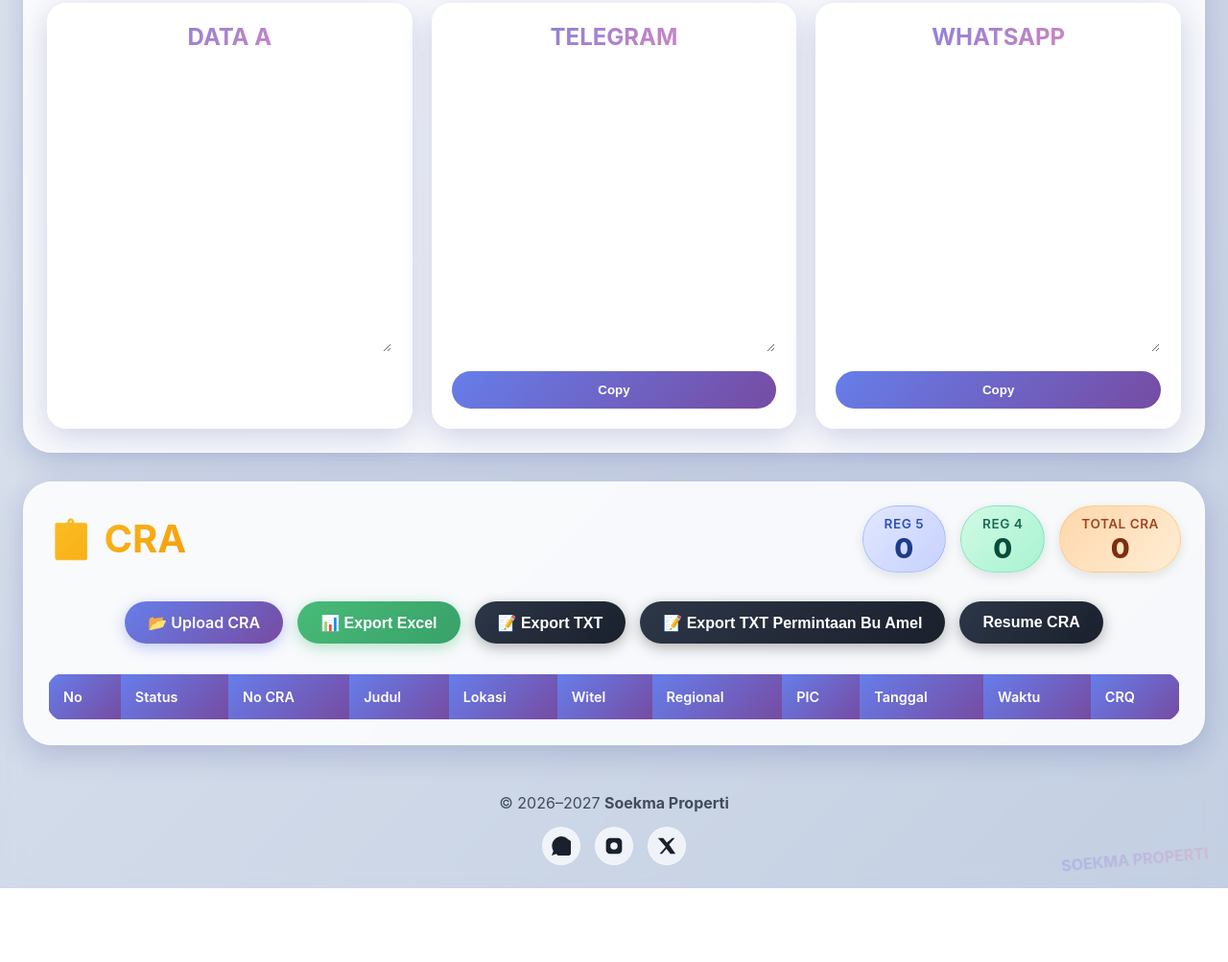
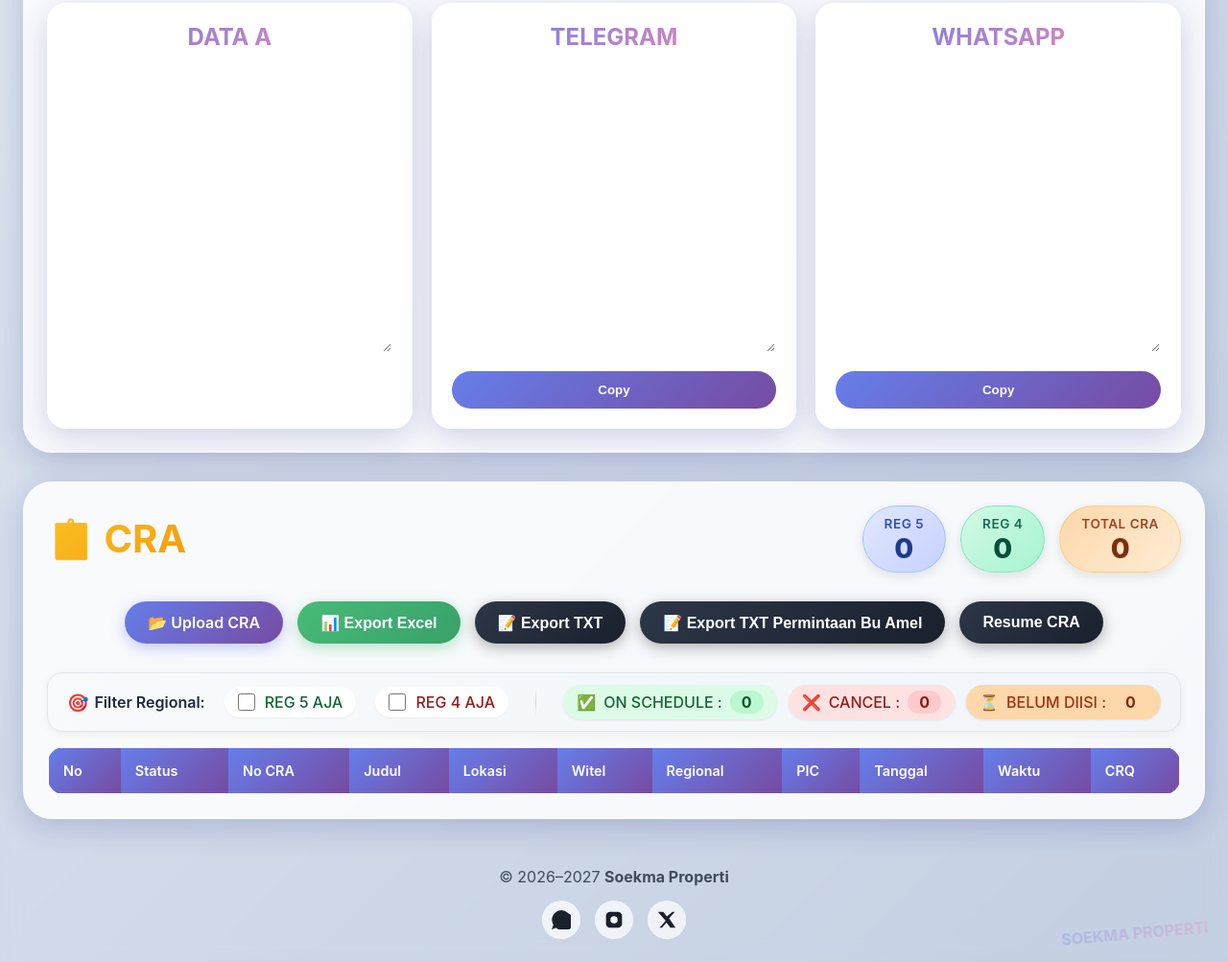
Before and after one commit to surv-cel/laporanarea, a plain HTML site: page index.html in a window 1280 px wide. Shown: the part 2260-3263 px from the top of the page at 96% size. Before the commit the page ends 3186 px from the top, so only its background shows below. Drawn offline with Linux system fonts and the light colour scheme; no server answers.

Commit message:
Update index.html

```diff
--- a/index.html
+++ b/index.html
@@ -430,6 +430,44 @@ Witel : KEDIRI
     <button id="btnResumeCRA" class="btn dark">Resume CRA</button>
   </div>
 
+
+  <!-- TAMBAHAN CHECKBOX FILTER REGIONAL DENGAN STATISTIK MINI -->
+<div class="cra-filter" style="margin: 15px 0; padding: 12px 20px; background: linear-gradient(135deg, #f8fafc 0%, #f1f5f9 100%); border-radius: 16px; display: flex; gap: 20px; align-items: center; flex-wrap: wrap; box-shadow: 0 2px 8px rgba(0,0,0,0.05); border: 1px solid rgba(203, 213, 225, 0.5);">
+  <span style="font-weight: 600; color: #1e293b; display: flex; align-items: center; gap: 6px;">
+    <span style="font-size: 18px;">🎯</span> Filter Regional:
+  </span>
+  <label style="display: flex; align-items: center; gap: 10px; cursor: pointer; padding: 6px 14px; background: white; border-radius: 40px; transition: all 0.2s; box-shadow: 0 1px 2px rgba(0,0,0,0.05);" onmouseover="this.style.background='#e6f7e6'" onmouseout="this.style.background='white'">
+    <input type="checkbox" id="filterReg5" style="width: 18px; height: 18px; cursor: pointer; accent-color: #22c55e;">
+    <span style="font-weight: 500; color: #166534;">REG 5 AJA</span>
+  </label>
+  <label style="display: flex; align-items: center; gap: 10px; cursor: pointer; padding: 6px 14px; background: white; border-radius: 40px; transition: all 0.2s; box-shadow: 0 1px 2px rgba(0,0,0,0.05);" onmouseover="this.style.background='#fee2e2'" onmouseout="this.style.background='white'">
+    <input type="checkbox" id="filterReg4" style="width: 18px; height: 18px; cursor: pointer; accent-color: #ef4444;">
+    <span style="font-weight: 500; color: #991b1b;">REG 4 AJA</span>
+  </label>
+
+  <!-- DIVIDER VERTICAL -->
+  <div style="width: 1px; height: 30px; background: linear-gradient(to bottom, transparent, #cbd5e1, transparent); margin: 0 8px;"></div>
+
+  <!-- STATISTIK MINI -->
+  <div id="craMiniStats" style="display: flex; gap: 12px; margin-left: auto; align-items: center;">
+    <div class="cra-stat-mini on-schedule" style="display: flex; align-items: center; gap: 8px; padding: 6px 14px; background: #dcfce7; border-radius: 40px; box-shadow: 0 1px 3px rgba(0,0,0,0.08); transition: transform 0.2s, box-shadow 0.2s;" onmouseover="this.style.transform='translateY(-1px)'; this.style.boxShadow='0 4px 8px rgba(0,0,0,0.12)'" onmouseout="this.style.transform='translateY(0)'; this.style.boxShadow='0 1px 3px rgba(0,0,0,0.08)'">
+      <span style="font-size: 16px;">✅</span>
+      <span style="font-weight: 500; color: #166534;">ON SCHEDULE :</span>
+      <span id="miniOnSchedule" style="font-weight: 700; color: #14532d; background: #bbf7d0; padding: 2px 10px; border-radius: 30px; min-width: 35px; text-align: center;">0</span>
+    </div>
+    <div class="cra-stat-mini cancel" style="display: flex; align-items: center; gap: 8px; padding: 6px 14px; background: #fee2e2; border-radius: 40px; box-shadow: 0 1px 3px rgba(0,0,0,0.08); transition: transform 0.2s, box-shadow 0.2s;" onmouseover="this.style.transform='translateY(-1px)'; this.style.boxShadow='0 4px 8px rgba(0,0,0,0.12)'" onmouseout="this.style.transform='translateY(0)'; this.style.boxShadow='0 1px 3px rgba(0,0,0,0.08)'">
+      <span style="font-size: 16px;">❌</span>
+      <span style="font-weight: 500; color: #991b1b;">CANCEL :</span>
+      <span id="miniCancel" style="font-weight: 700; color: #7f1d1d; background: #fecaca; padding: 2px 10px; border-radius: 30px; min-width: 35px; text-align: center;">0</span>
+    </div>
+    <div class="cra-stat-mini belum" style="display: flex; align-items: center; gap: 8px; padding: 6px 14px; background: #fed7aa; border-radius: 40px; box-shadow: 0 1px 3px rgba(0,0,0,0.08); transition: transform 0.2s, box-shadow 0.2s;" onmouseover="this.style.transform='translateY(-1px)'; this.style.boxShadow='0 4px 8px rgba(0,0,0,0.12)'" onmouseout="this.style.transform='translateY(0)'; this.style.boxShadow='0 1px 3px rgba(0,0,0,0.08)'">
+      <span style="font-size: 16px;">⏳</span>
+      <span style="font-weight: 500; color: #9a3412;">BELUM DIISI :</span>
+      <span id="miniBelum" style="font-weight: 700; color: #7c2d12; background: #fed7aa; padding: 2px 10px; border-radius: 30px; min-width: 35px; text-align: center;">0</span>
+    </div>
+  </div>
+</div>
+
   <div class="cra-table-wrap">
     <table id="craTable">
       <thead>
```
